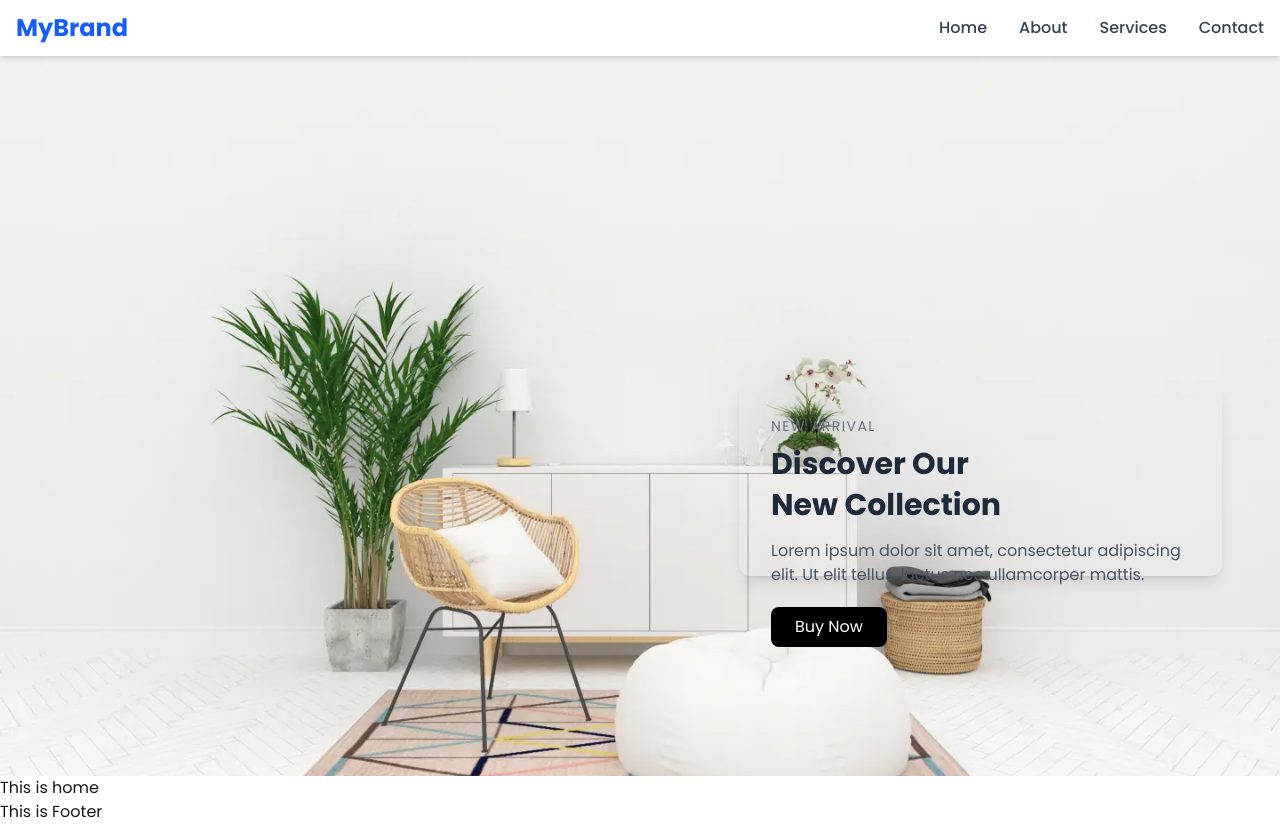
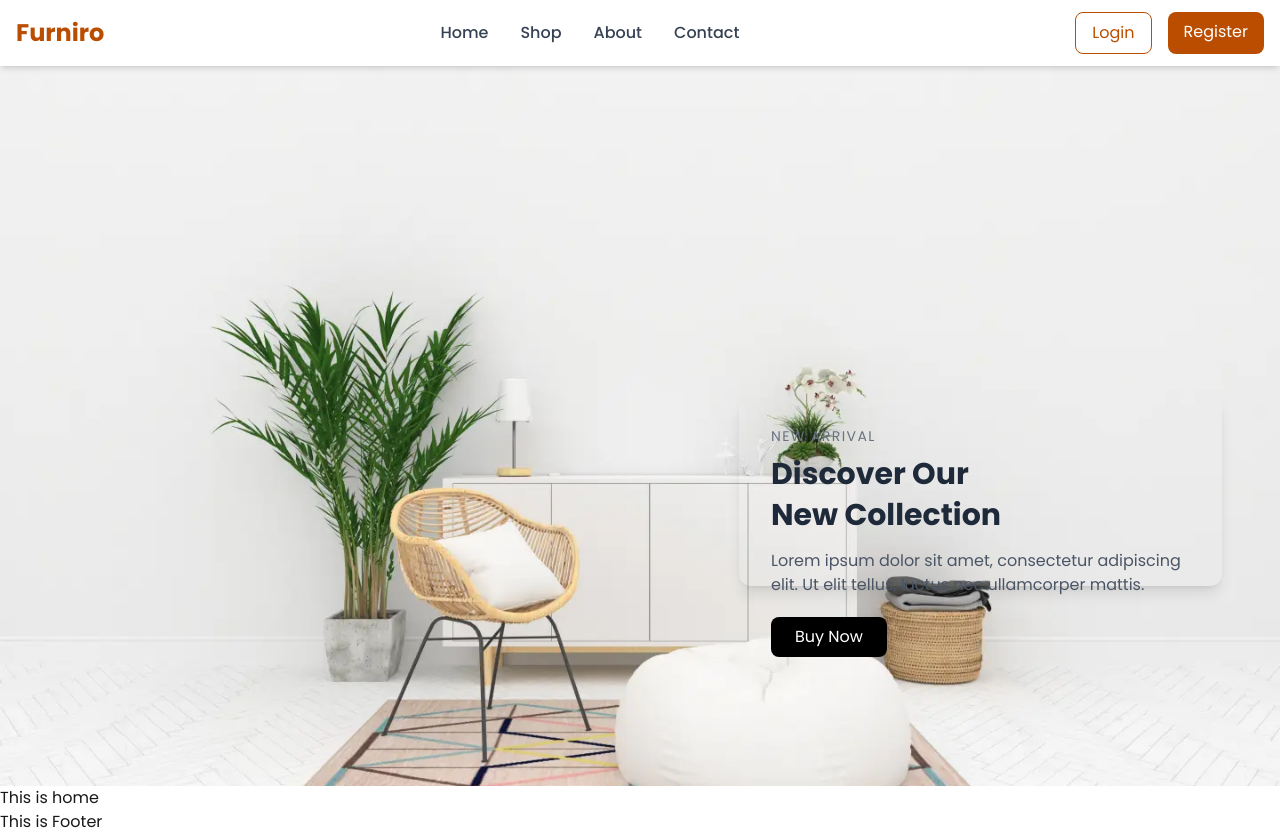
Before and after one commit to touhidtamim/Furniro, a React (Vite) app: page / in a window 1280 px wide. Built offline with nearby package versions, Linux system fonts and the light colour scheme.

Commit message:
updated navbar

```diff
--- a/src/Components/Navbar/Navbar.jsx
+++ b/src/Components/Navbar/Navbar.jsx
@@ -9,25 +9,49 @@ const Navbar = () => {
     <nav className="bg-white shadow-md sticky top-0 z-50">
       <div className="max-w-7xl mx-auto px-4 py-3 flex justify-between items-center">
         {/* Logo */}
-        <Link to="/" className="text-2xl font-bold text-blue-600">
-          MyBrand
+        <Link to="/" className="text-2xl font-bold text-amber-700">
+          Furniro
         </Link>
 
-        {/* Desktop Menu */}
+        {/* Center Menu (Desktop) */}
         <ul className="hidden md:flex space-x-8 text-gray-700 font-medium">
           <li>
-            <Link to="/">Home</Link>
+            <Link to="/" className="hover:text-amber-700 transition">
+              Home
+            </Link>
           </li>
           <li>
-            <Link to="/about">About</Link>
+            <Link to="/shop" className="hover:text-amber-700 transition">
+              Shop
+            </Link>
           </li>
           <li>
-            <Link to="/services">Services</Link>
+            <Link to="/about" className="hover:text-amber-700 transition">
+              About
+            </Link>
           </li>
           <li>
-            <Link to="/contact">Contact</Link>
+            <Link to="/contact" className="hover:text-amber-700 transition">
+              Contact
+            </Link>
           </li>
         </ul>
+
+        {/* Right Side (Login/Register) */}
+        <div className="hidden md:flex space-x-4">
+          <Link
+            to="/login"
+            className="px-4 py-2 border border-amber-700 text-amber-700 rounded-lg hover:bg-amber-700 hover:text-white transition"
+          >
+            Login
+          </Link>
+          <Link
+            to="/register"
+            className="px-4 py-2 bg-amber-700 text-white rounded-lg hover:bg-amber-800 transition"
+          >
+            Register
+          </Link>
+        </div>
 
         {/* Mobile Menu Button */}
         <button
@@ -40,20 +64,48 @@ const Navbar = () => {
 
       {/* Mobile Menu */}
       {isOpen && (
-        <ul className="md:hidden bg-white border-t text-gray-700 font-medium">
-          <li className="px-4 py-2 border-b">
-            <Link to="/">Home</Link>
-          </li>
-          <li className="px-4 py-2 border-b">
-            <Link to="/about">About</Link>
-          </li>
-          <li className="px-4 py-2 border-b">
-            <Link to="/services">Services</Link>
-          </li>
-          <li className="px-4 py-2">
-            <Link to="/contact">Contact</Link>
-          </li>
-        </ul>
+        <div className="md:hidden bg-white border-t text-gray-700 font-medium">
+          <ul className="flex flex-col text-center">
+            <li className="py-3 border-b">
+              <Link to="/" onClick={() => setIsOpen(false)}>
+                Home
+              </Link>
+            </li>
+            <li className="py-3 border-b">
+              <Link to="/shop" onClick={() => setIsOpen(false)}>
+                Shop
+              </Link>
+            </li>
+            <li className="py-3 border-b">
+              <Link to="/about" onClick={() => setIsOpen(false)}>
+                About
+              </Link>
+            </li>
+            <li className="py-3 border-b">
+              <Link to="/contact" onClick={() => setIsOpen(false)}>
+                Contact
+              </Link>
+            </li>
+          </ul>
+
+          {/* Mobile Auth Buttons */}
+          <div className="flex flex-col items-center py-4 space-y-3">
+            <Link
+              to="/login"
+              onClick={() => setIsOpen(false)}
+              className="w-4/5 text-center px-4 py-2 border border-amber-700 text-amber-700 rounded-lg hover:bg-amber-700 hover:text-white transition"
+            >
+              Login
+            </Link>
+            <Link
+              to="/register"
+              onClick={() => setIsOpen(false)}
+              className="w-4/5 text-center px-4 py-2 bg-amber-700 text-white rounded-lg hover:bg-amber-800 transition"
+            >
+              Register
+            </Link>
+          </div>
+        </div>
       )}
     </nav>
   );
```
